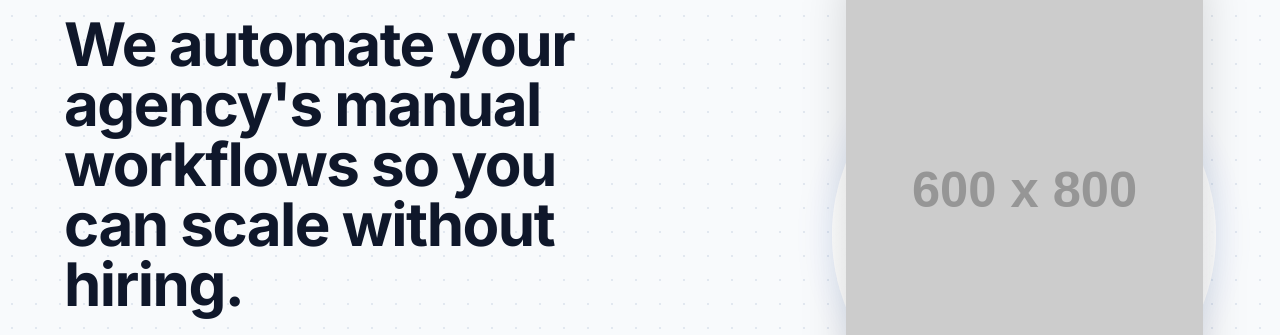
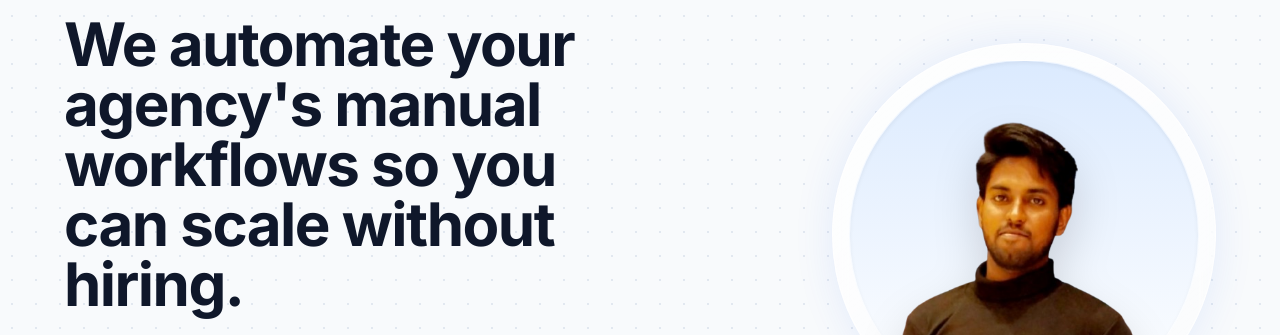
Before and after one commit to Junaids729/buildwithjunaid-web, a plain HTML site: page index.html in a window 1280 px wide. Shown: the part 164-499 px from the top of the page. Drawn offline with nearby package versions, Linux system fonts and the light colour scheme; placeholder pictures from the web are drawn by us.

Commit message:
Update index.html

```diff
--- a/index.html
+++ b/index.html
@@ -72,7 +72,7 @@
                     <div class="absolute inset-4 rounded-full bg-gradient-to-b from-blue-100 to-white group-hover:from-blue-200 group-hover:to-blue-50 transition-all duration-500 overflow-hidden border border-white/50 shadow-inner"></div>
 
                     <!-- The 3D Pop-Out Image -->
-                    <img src="junaid-transparent.png" onerror="this.src='https://placehold.co/600x800/transparent/2563eb?text=Your+Transparent+Pic'" alt="Junaid Shariff" class="relative z-10 w-[85%] h-auto object-contain transform scale-110 -translate-y-4 group-hover:scale-125 group-hover:-translate-y-10 transition-transform duration-500 drop-shadow-[0_20px_20px_rgba(0,0,0,0.15)] filter saturate-110">
+                    <img src="Junaid.png" onerror="this.src='https://placehold.co/600x800/transparent/2563eb?text=Your+Transparent+Pic'" alt="Junaid Shariff" class="relative z-10 w-[85%] h-auto object-contain transform scale-110 -translate-y-4 group-hover:scale-125 group-hover:-translate-y-10 transition-transform duration-500 drop-shadow-[0_20px_20px_rgba(0,0,0,0.15)] filter saturate-110">
 
                     <!-- Floating Tech Badge -->
                     <div class="absolute bottom-8 -left-4 lg:-left-8 bg-white px-4 py-2 rounded-lg text-xs font-bold text-brand-600 border border-slate-100 z-20 shadow-xl animate-bounce" style="animation-duration: 3s;">
```
